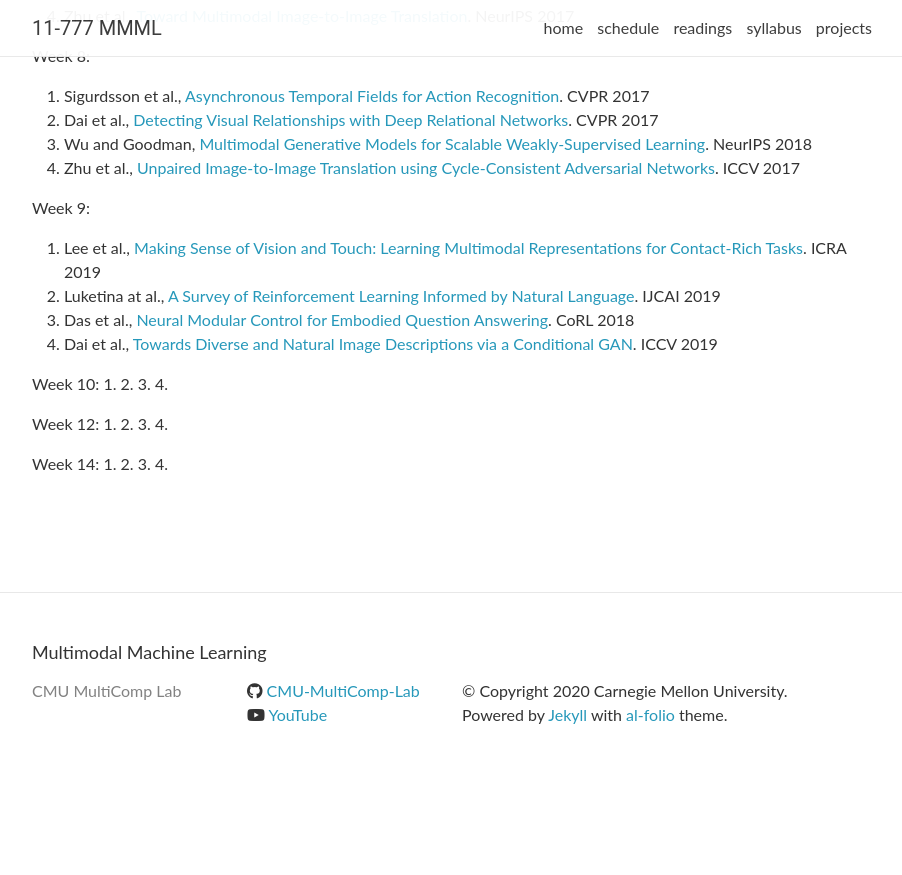
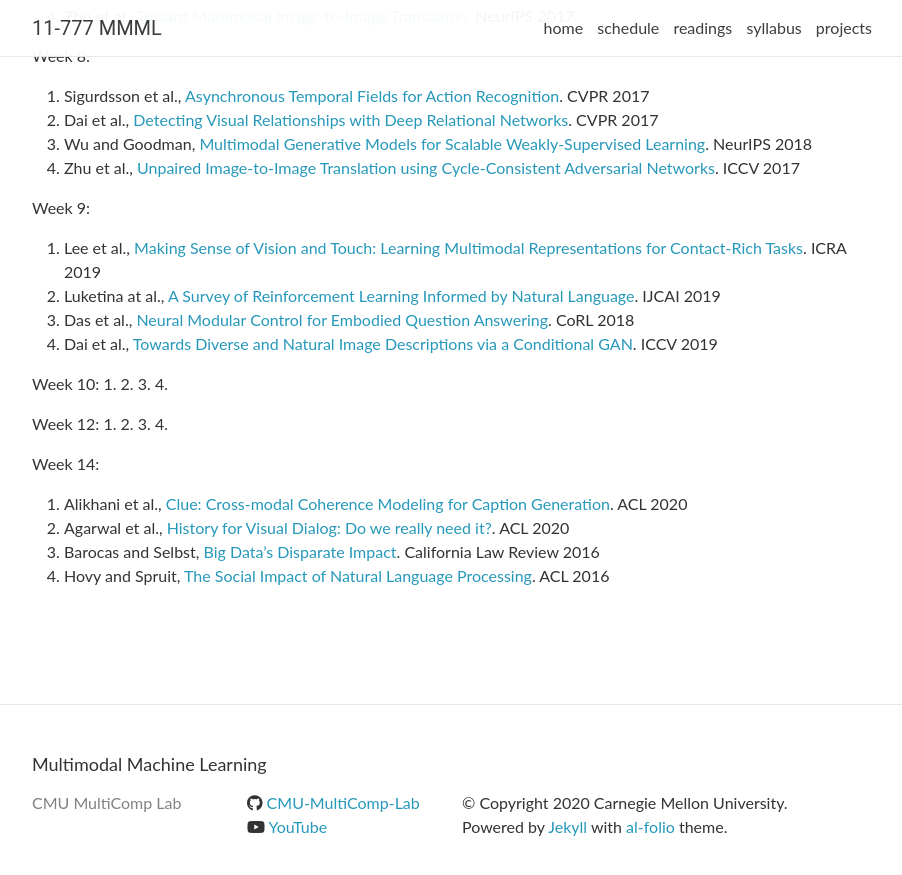
Before and after one commit to CMU-MultiComp-Lab/mmml-course, a Jekyll site: the page built from _pages/readings.md, in a window 1280 px wide and 900 px high, scrolled down 888 px. Shown: the top 875 px of the window, without its empty margins (188-1090 px from the left). Built offline with Jekyll 4.4.1, drawn with Linux system fonts in a browser that asks for light colours; nearby versions of some CDN libraries; comment, search, counter and statistics services are not loaded; before the commit the page ends 1676 px from its top, so only the background shows below that.

Commit message:
Update readings.md

```diff
--- a/_pages/readings.md
+++ b/_pages/readings.md
@@ -57,7 +57,7 @@ Week 12:
 4.
 
 Week 14:
-1.
-2.
-3.
-4.
+1. Alikhani et al., [Clue: Cross-modal Coherence Modeling for Caption Generation](https://arxiv.org/abs/2005.00908). ACL 2020
+2. Agarwal et al., [History for Visual Dialog: Do we really need it?](https://arxiv.org/pdf/2005.07493.pdf). ACL 2020
+3. Barocas and Selbst, [Big Data’s Disparate Impact](https://piazza.com/class_profile/get_resource/kcnr11wq24q6z7/ki64rsjlib766). California Law Review 2016
+4. Hovy and Spruit, [The Social Impact of Natural Language Processing](https://piazza.com/class_profile/get_resource/kcnr11wq24q6z7/ki64qpvx44k5ei). ACL 2016
```
